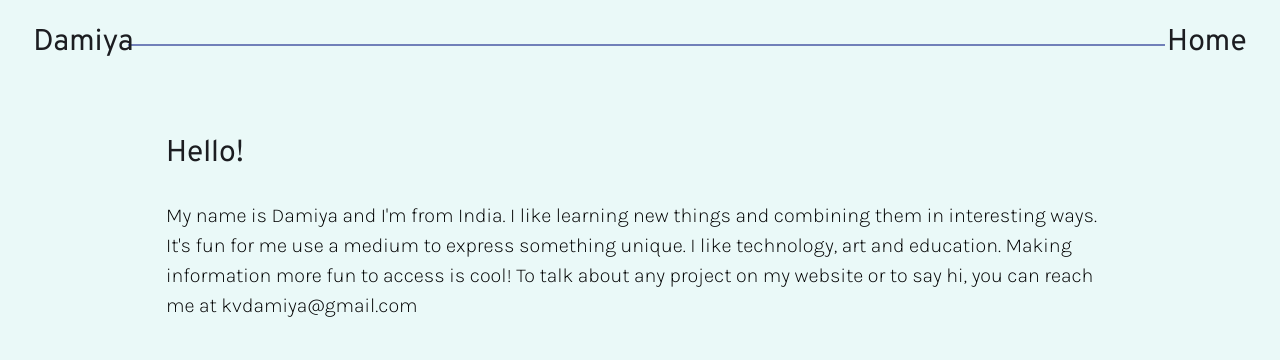
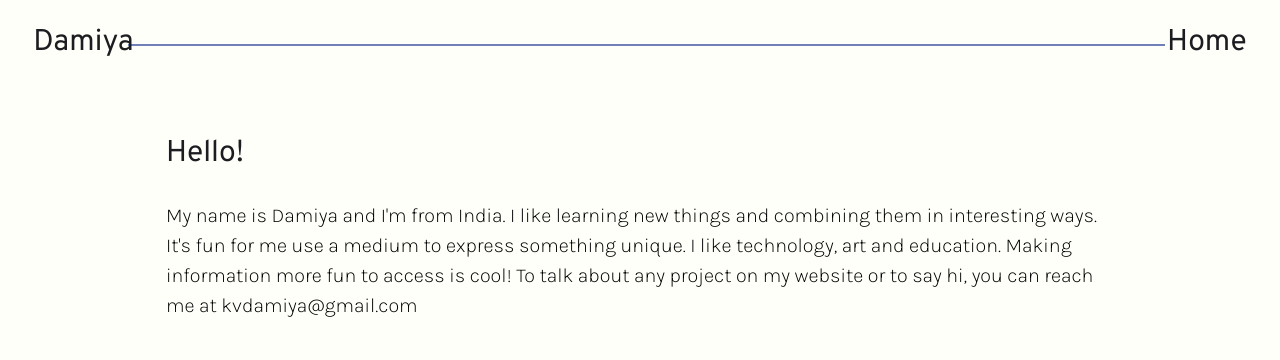
Before and after one commit to Damiyakv/hello, a plain HTML site: page about.html in a window 1280 px wide. Drawn offline with Linux system fonts and the light colour scheme.

Commit message:
Update about.html

```diff
--- a/about.html
+++ b/about.html
@@ -6,9 +6,7 @@
     <title>Coding </title>
     <link rel="stylesheet" href="style.css">
     <style>
-        body{
-            background-color: #eaf9f8;
-        }
+
     </style>
 </head>
 <body>
```
